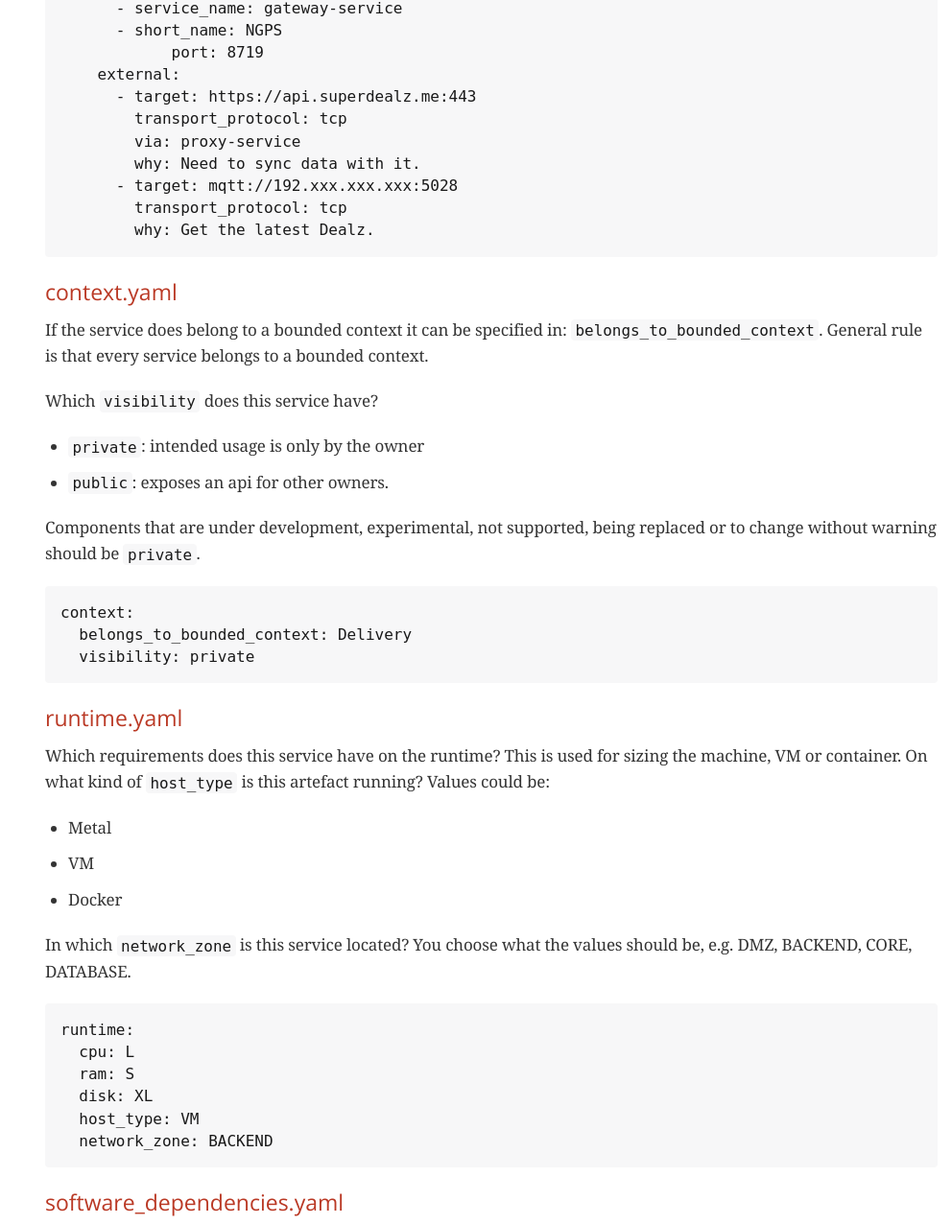
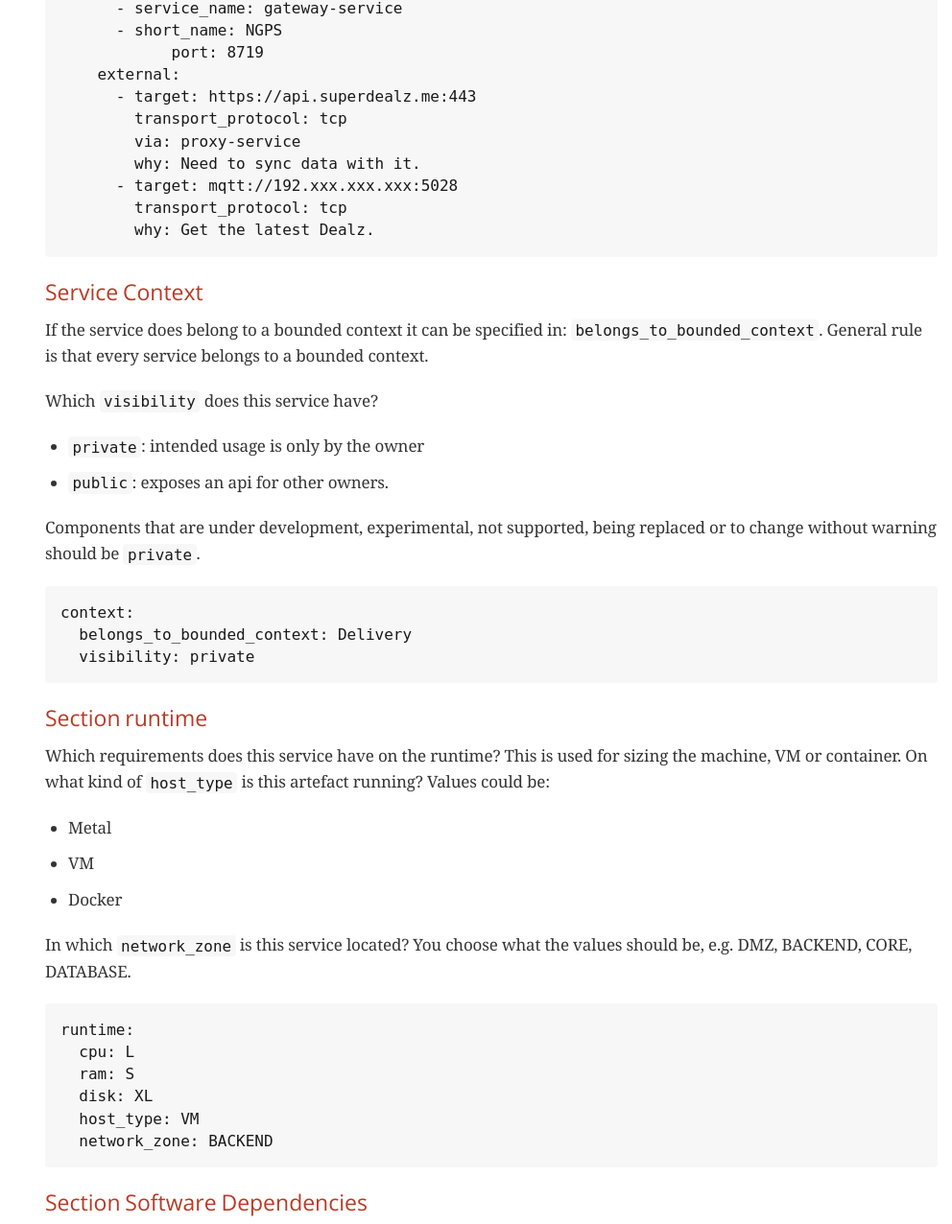
Before and after one commit to pivio/pivio.github.io, a plain HTML site: page docs/index.html in a window 1280 px wide. Shown: the part 6523-7799 px from the top of the page at 96% size, without its empty margins (288-1280 px from the left). Drawn offline with nearby package versions, Linux system fonts and the light colour scheme; a web font is replaced by a local one.

Commit message:
New version

```diff
--- a/docs/index.html
+++ b/docs/index.html
@@ -735,7 +735,7 @@ links:
 </div>
 </div>
 <div class="sect3">
-<h4 id="_service_yaml">service.yaml</h4>
+<h4 id="_section_service">Section service</h4>
 <div class="sect4">
 <h5 id="_provides">provides</h5>
 <div class="paragraph">
@@ -810,7 +810,7 @@ links:
 </div>
 </div>
 <div class="sect3">
-<h4 id="_context_yaml">context.yaml</h4>
+<h4 id="_service_context">Service Context</h4>
 <div class="paragraph">
 <p>If the service does belong to a bounded context it can be specified in: <code>belongs_to_bounded_context</code>. General rule is that every service belongs to a bounded context.</p>
 </div>
@@ -839,7 +839,7 @@ links:
 </div>
 </div>
 <div class="sect3">
-<h4 id="_runtime_yaml">runtime.yaml</h4>
+<h4 id="_section_runtime">Section runtime</h4>
 <div class="paragraph">
 <p>Which requirements does this service have on the runtime? This is used for sizing the machine, VM or container.
 On what kind of <code>host_type</code> is this artefact running? Values could be:</p>
@@ -872,7 +872,7 @@ On what kind of <code>host_type</code> is this artefact running? Values could be
 </div>
 </div>
 <div class="sect3">
-<h4 id="_software_dependencies_yaml">software_dependencies.yaml</h4>
+<h4 id="section-data-format-software-dependencies">Section Software Dependencies</h4>
 <div class="paragraph">
 <p>This section might be generated by a client automatically usually by reading the generated licenses information from the corresponding build tool.</p>
 </div>
@@ -909,13 +909,10 @@ On what kind of <code>host_type</code> is this artefact running? Values could be
 <div class="paragraph">
 <p>Example:</p>
 </div>
-<div class="sect3">
-<h4 id="_my_company_yaml">my_company.yaml</h4>
 <div class="listingblock">
 <div class="content">
 <pre class="prettyprint highlight"><code class="language-yaml" data-lang="yaml">host_group: XYZ
 os: debian</code></pre>
-</div>
 </div>
 </div>
 </div>
```
